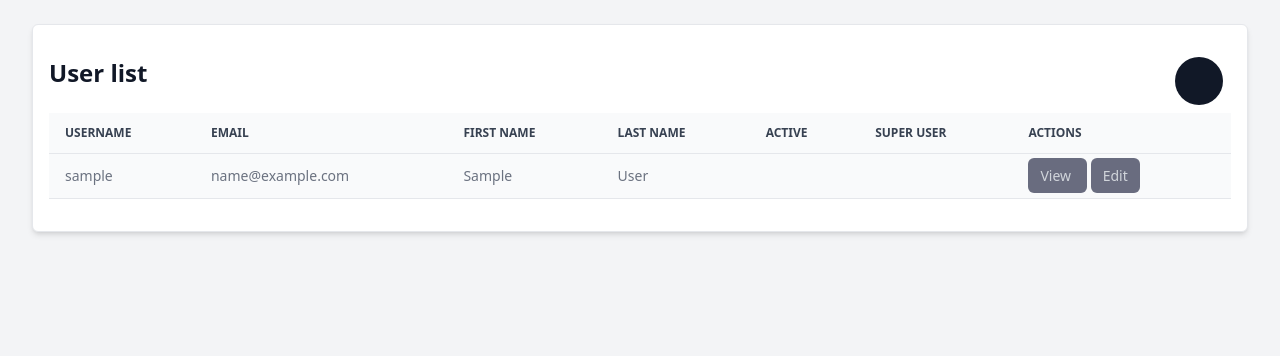
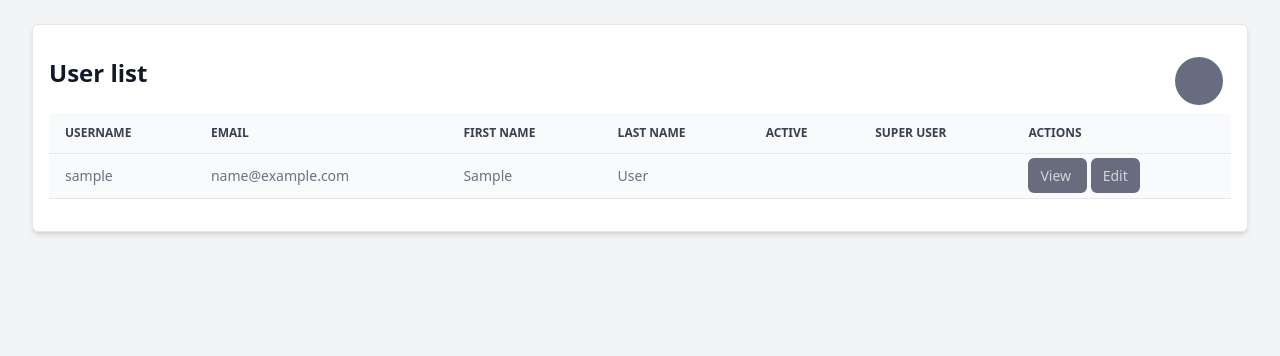
Before and after one commit to PanteraLX/iwa-inventory, a Django app: page /accounts in a window 1280 px wide. Shown: the part 64-420 px from the top of the page. Run offline with Django 4.2, Linux system fonts and the light colour scheme; the visitor is signed in with stand-in values (Sample User, id 1); data comes from the database, SQL or seed files in the repository; parts of the project's set-up code (start-up, migrations or seed data) failed here and were passed over; some libraries are stand-ins or nearby versions.

Commit message:
Create custom button for adding elements

```diff
--- a/app/static/css/app.css
+++ b/app/static/css/app.css
@@ -730,3 +730,22 @@ a.iwa-na-btn:hover {
   --tw-bg-opacity: 1;
   background-color: rgb(125 131 148 / var(--tw-bg-opacity));
 }
+
+button.iwa-plus-btn,
+a.iwa-plus-btn {
+  margin-bottom: 0px;
+  margin-top: 0px;
+  margin-right: 0.5rem;
+  height: 3rem;
+  width: 3rem;
+  max-width: 20rem;
+  border-radius: 9999px;
+  --tw-bg-opacity: 1;
+  background-color: rgb(105 108 127 / var(--tw-bg-opacity));
+}
+
+button.iwa-plus-btn:hover,
+a.iwa-plus-btn:hover {
+  --tw-bg-opacity: 1;
+  background-color: rgb(125 131 148 / var(--tw-bg-opacity));
+}
--- a/app/static/css/input.css
+++ b/app/static/css/input.css
@@ -71,3 +71,8 @@ button.iwa-na-btn,
 a.iwa-na-btn {
   @apply text-gray-300 bg-[#A0A2A5] hover:bg-[#7D8394] px-3 py-2 rounded-md text-sm font-medium mt-4 cursor-pointer;
 }
+
+button.iwa-plus-btn,
+a.iwa-plus-btn {
+  @apply max-w-xs w-12 h-12 mb-0 mt-0 mr-2 rounded-full bg-[#696C7F] hover:bg-[#7D8394];
+}
--- a/app/templates/account/user_list.html
+++ b/app/templates/account/user_list.html
@@ -9,7 +9,7 @@ User list
     <h1 class="iwa-h1">User list
         {% if user.is_superuser %}
             <a type="button"  href="{% url 'user_create' %}"
-                class="inline-block float-right max-w-xs w-12 h-12 mb-0 mt-0 mr-2 rounded-full bg-gray-900 focus:outline-none focus:ring-1 focus:ring-grey focus:ring-offset-2 focus:ring-offset-grey-800"
+                class="iwa-plus-btn float-right inline-block"
                 id="create-new-user-button">
                 <i class="fa fa-plus text-white text-center h-full w-full mt-3"></i>
             </a>
--- a/app/templates/category/category_list.html
+++ b/app/templates/category/category_list.html
@@ -9,7 +9,7 @@ Category list
     <h1 class="iwa-h1">Category list
         {% if user.is_superuser %}
             <a type="button"  href="{% url 'category_create' %}"
-                class="inline-block float-right max-w-xs w-12 h-12 mb-0 mt-0 mr-2 rounded-full bg-gray-900 focus:outline-none focus:ring-1 focus:ring-grey focus:ring-offset-2 focus:ring-offset-grey-800"
+                class="iwa-plus-btn float-right inline-block"
                 id="create-new-category-button">
                 <i class="fa fa-plus text-white text-center h-full w-full mt-3"></i>
             </a>
--- a/app/templates/inventory/inventory_items.html
+++ b/app/templates/inventory/inventory_items.html
@@ -56,7 +56,7 @@ Products
         {% if user.is_superuser %}
         <!-- PLussymbol to add Items-->
         <a type="button" href="{% url 'inventory_item_create' %}"
-            class="inline-block float-right max-w-xs w-12 h-12 mb-0 mt-0 mr-2 rounded-full bg-gray-900 focus:outline-none focus:ring-1 focus:ring-grey focus:ring-offset-2 focus:ring-offset-grey-800"
+            class="iwa-plus-btn float-right inline-block"
             id="create-new-item-button">
             <i class="fa fa-plus text-white text-center h-full w-full mt-3"></i>
         </a>
--- a/app/templates/order/order_list.html
+++ b/app/templates/order/order_list.html
@@ -9,7 +9,7 @@ Orders list
     <h1 class="iwa-h1">Orders
         {% if user.is_superuser %}
         <a type="button" href="{% url 'order_create' %}"
-            class="inline-block float-right max-w-xs w-12 h-12 mb-0 mt-0 mr-2 rounded-full bg-gray-900 focus:outline-none focus:ring-1 focus:ring-grey focus:ring-offset-2 focus:ring-offset-grey-800"
+            class="iwa-plus-btn float-right inline-block"
             id="create-new-item-button">
             <i class="fa fa-plus text-white text-center h-full w-full mt-3"></i>
         </a>
```
